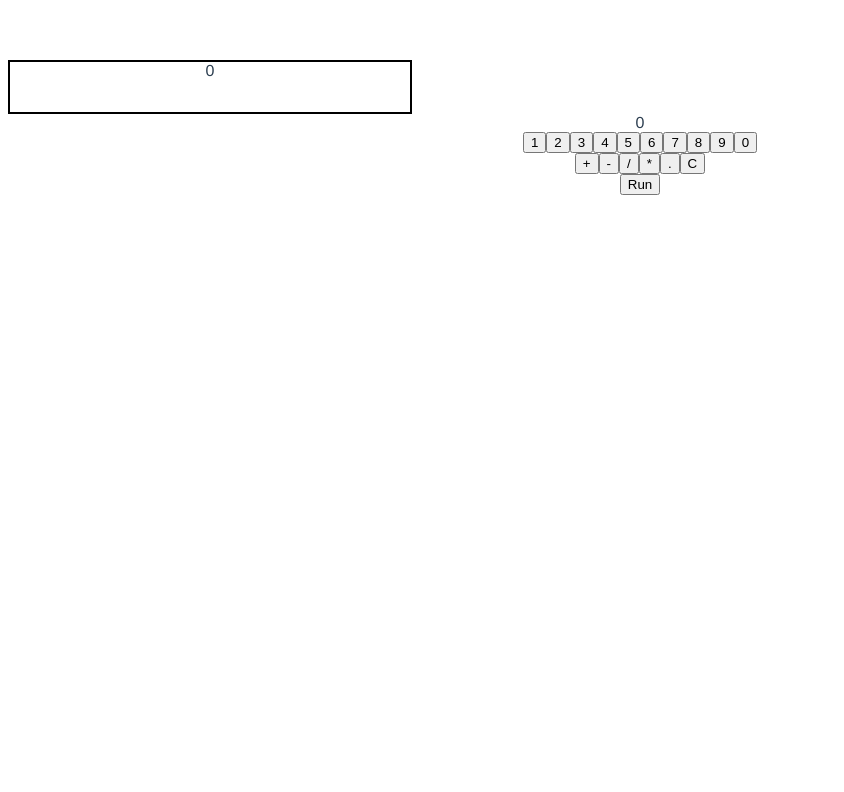
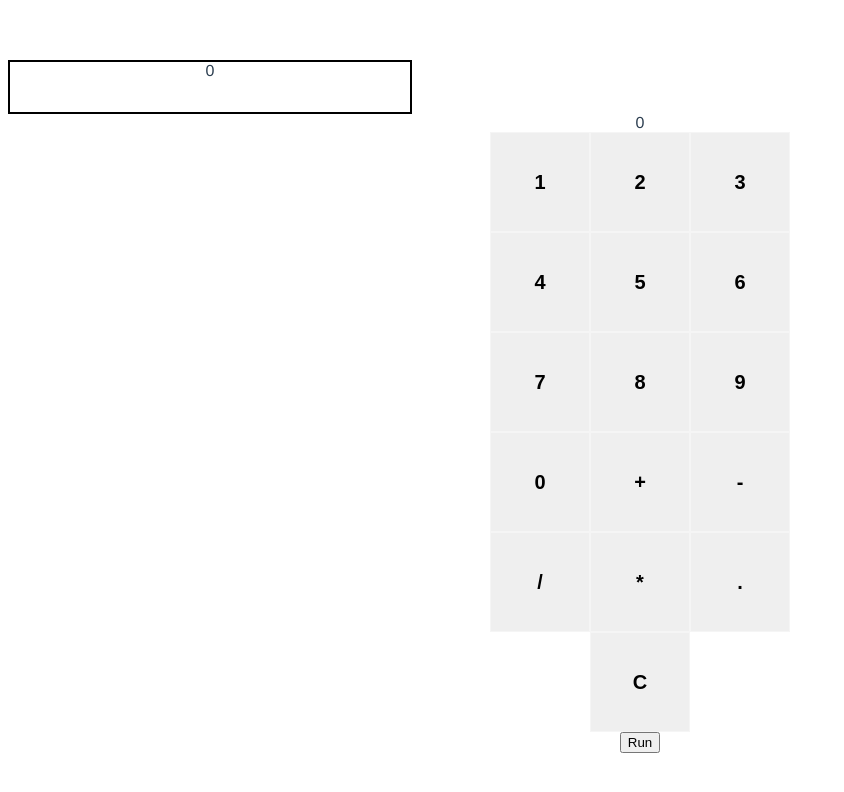
Before and after one commit to dreplica/vue_application-, a Vue app: page / in a window 1280 px wide. Shown: the top 792 px of the page, without its empty margins (0-844 px from the left). Built offline with nearby package versions, Linux system fonts and the light colour scheme.

Commit message:
added some styles to the button

```diff
--- a/src/components/Button.vue
+++ b/src/components/Button.vue
@@ -1,10 +1,7 @@
 <template>
-  <div>
+  <div class='buttons'>
     <div class="numbers">
       <button v-for="(num,key) in show_numbers" @click="pressed(num)" :key="key">{{num}}</button>
-    </div>
-    <div class="operators">
-      <button v-for="(logic,key) in show_operators" @click="pressed(logic)" :key="key">{{logic}}</button>
     </div>
   </div>
 </template>
@@ -14,8 +11,7 @@ export default {
   name: "Buttons",
   data() {
     return {
-      numbers: [1, 2, 3, 4, 5, 6, 7, 8, 9, 0],
-      operations: ["+", "-", "/", "*", ".","C"]
+      numbers: [1, 2, 3, 4, 5, 6, 7, 8, 9, 0,"+", "-", "/", "*", ".","C"]
     };
   },
   methods: {
@@ -36,5 +32,37 @@ export default {
 };
 </script>
 
-<style>
+<style scoped>
+
+  .buttons{
+    width:340px;
+    margin:auto;
+    height:auto;
+    display:column;
+
+    }
+
+  .numbers,.operators{
+      width:100%;
+      display:flex;
+      flex-wrap:wrap;
+      justify-content:center;
+    }
+  button{
+    width:100px;
+    font-size:20px;
+    font-weight:bolder;
+    border:1px solid whitesmoke;
+    height:100px;
+    }
+  button:hover{
+      background:rgba(0,0,0,0.4);
+      border:2px solid black;
+      color:rgb(255, 255, 255);
+    }
+
+  button:active{
+    background:linear-gradient(to right,rgb(225, 236, 163),rgb(153, 199, 230));
+    }
+
 </style>
```
